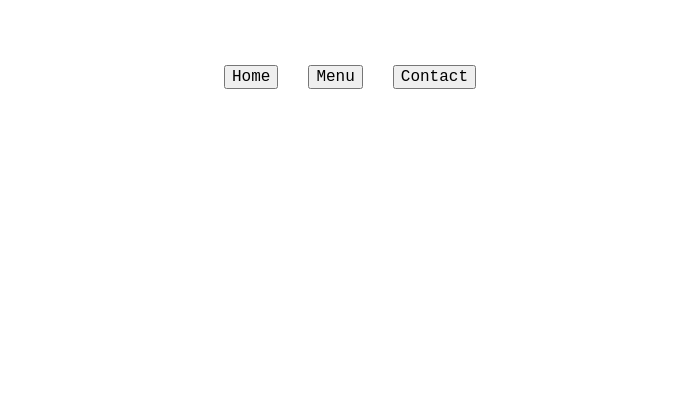
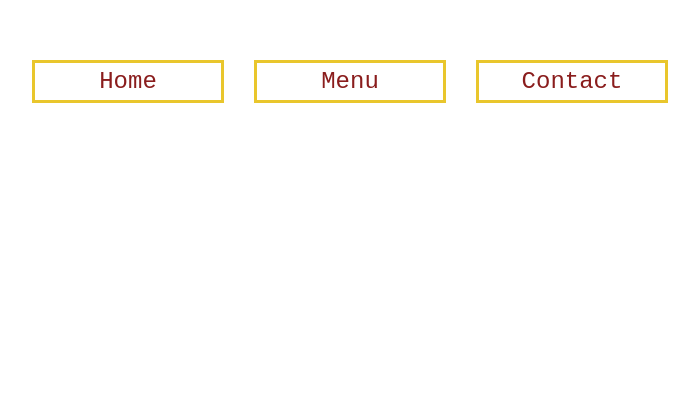
Before and after one commit to oyupanqui/TOP-Restaurant-Page, a plain HTML site: page index.html in a window 1280 px wide. Shown: the part 135-537 px from the top of the page, without its empty margins (290-989 px from the left). Drawn offline with Linux system fonts and the light colour scheme.

Commit message:
added font color

```diff
--- a/styles.css
+++ b/styles.css
@@ -27,8 +27,13 @@ html, body {
     gap: 30px
 }
 
-#header>button {
-    font-size: 1em;
+#header button {
+    font-size: 1.5em;
+    width: 8em;
+    background-color: white;
+    border: 3px solid rgb(233, 198, 44);
+    padding: 5px;
+    color: rgb(138, 29, 29);
 }
 
 #footer {
```
